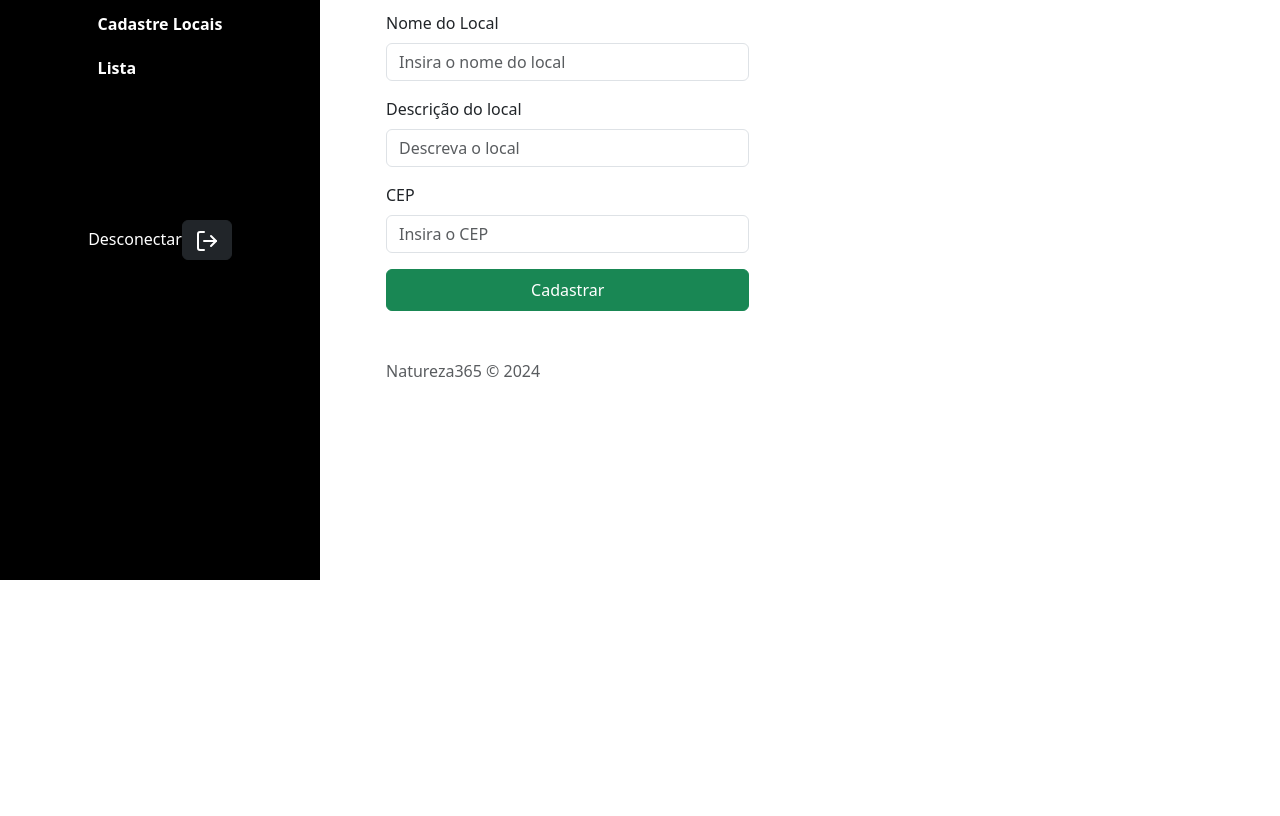
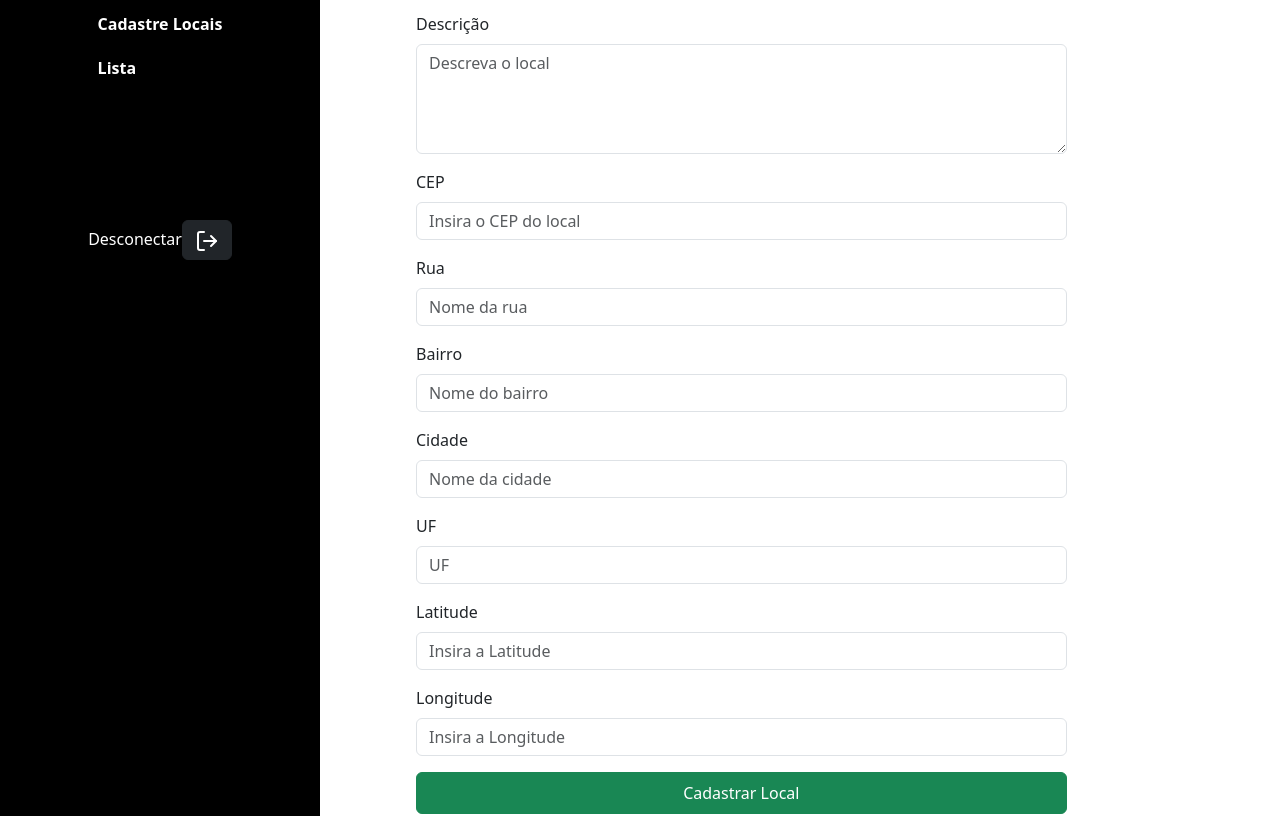
Before and after one commit to RodRibDev/BACKUPPROJETOFINAL, a React (Vite) app: page /dashboard/cadastrolocais in a window 1280 px wide. Shown: the part 220-1036 px from the top of the page. Before the commit the page ends 800 px from the top, so only its background shows below. Built offline with nearby package versions, Linux system fonts and the light colour scheme; sample sign-in values are in the browser's storage.

Commit message:
Funcionalidade de cadastrar locais implementada !

```diff
--- a/server.json
+++ b/server.json
@@ -130,6 +130,18 @@
       "cep": "05424020",
       "latitude": "-23.5703026",
       "longitude": "-46.6967364"
+    },
+    {
+      "id": "82c1",
+      "nome": "Capoeiras",
+      "descricao": "É o bairro onde eu moro. Bem legal ! Eu gosto bastante !",
+      "cep": "88070101",
+      "rua": "Santos Saraiva",
+      "bairro": "Capoeiras",
+      "cidade": "Florianópolis",
+      "uf": "SC",
+      "latitude": "-27.59796",
+      "longitude": "-48.58755"
     }
   ]
 }
--- a/src/pages/dashboard/cadastroLocais/cadastroLocais.css
+++ b/src/pages/dashboard/cadastroLocais/cadastroLocais.css
@@ -1,14 +1,8 @@
 .container-cadastroLocais {
-    height: 100vh;
     width: 100%;
-    padding: 0px 0px 0px 50px;
+    padding: 80px;
     display: flex;
-    align-items: center;
     justify-content: center;
-  }
-  .formSignin {
-    max-width: 720px;
-    padding: 1rem;
   }
 
   .logoCadastro {
--- a/src/pages/dashboard/cadastroLocais/cadastroLocais.jsx
+++ b/src/pages/dashboard/cadastroLocais/cadastroLocais.jsx
@@ -1,35 +1,253 @@
-import { Link } from 'react-router-dom'
-import './cadastroLocais.css'
-import logoPreta from "../../../assets/logoNaturezaPto.png";
+import { Link, useNavigate } from "react-router-dom";
+import "./cadastroLocais.css";
+import { useForm } from "react-hook-form";
+import { useState, useEffect } from "react";
 
 export function CadastroLocais() {
-    return (
-        <main className='container-cadastroLocais'>
-            <div className='formSignin'>
-                <form>
-                    <h1 className="h3 mb-3 fw-normal">Faça o cadastro de um local</h1>
+  const { register, handleSubmit, formState, setValue, watch } = useForm();
+  const { errors, isSubmitting } = formState;
+  const navigate = useNavigate();
+  const [loadingAddress, setLoadingAddress] = useState(false);
 
-                    <div className="mb-3">
-                        <label htmlFor="exampleFormControlInput1" className="form-label">Nome do Local</label>
-                        <input type="text" className="form-control" id="exampleFormControlInput1" placeholder="Insira o nome do local" />
-                    </div>
+  const cep = watch("cep");
 
+  useEffect(() => {
+    async function buscaCep() {
+      if (cep && cep.length === 8) {
+        try {
+          setLoadingAddress(true);
+          const cepresponse = await fetch(
+            `https://cep.awesomeapi.com.br/json/${cep}`
+          );
+          const data = await cepresponse.json();
+          console.log(data);
 
-                    <div className="mb-3">
-                        <label htmlFor="exampleFormControlInput1" className="form-label">Descrição do local</label>
-                        <input type="text" className="form-control" id="exampleFormControlInput1" placeholder="Descreva o local" />
-                    </div>
+          if (data.address_name) {
+            setValue("rua", data.address_name);
+            setValue("bairro", data.district);
+            setValue("cidade", data.city);
+            setValue("uf", data.state);
+            setValue("latitude", data.lat);
+            setValue("longitude", data.lng);
+          } else {
+            alert("CEP não encontrado.");
+          }
+        } catch (error) {
+          alert("Erro ao buscar o CEP.");
+        } finally {
+          setLoadingAddress(false);
+        }
+      }
+    }
 
-                    <div className="mb-3">
-                        <label htmlFor="exampleFormControlInput1" className="form-label">CEP</label>
-                        <input type="text" className="form-control" id="exampleFormControlInput1" placeholder="Insira o CEP" />
-                    </div>
+    buscaCep();
+  }, [cep, setValue]);
 
-                    <button className="btn btn-success w-100 py-2" type="submit">Cadastrar</button>
-                    <p className="mt-5 mb-3 text-body-secondary">Natureza365 &copy; 2024</p>
-                </form>
-            </div>
+  async function onSubmit(data) {
+    try {
 
-        </main>
-    )
+        const userLoggedStorage = localStorage.getItem('@nature365:user');
+        if (userLoggedStorage) {
+            const user = JSON.parse(userLoggedStorage);
+            data.usuario = user.nome;
+        }
+        const response = await fetch("http://localhost:3333/locais", {
+        method: "POST",
+        headers: {
+          "Content-Type": "application/json",
+        },
+        body: JSON.stringify(data),
+      });
+
+      if (response.ok) {
+        alert("Local cadastrado com sucesso!");
+        navigate("/dashboard");
+      } else {
+        alert("Erro ao cadastrar local.");
+      }
+    } catch (error) {
+      alert("Erro ao conectar com o servidor.");
+    }
+  }
+
+  return (
+    <main className="container-cadastroLocais">
+      <div className="formSignin">
+        <form onSubmit={handleSubmit(onSubmit)}>
+          <h1 className="h3 mb-3 fw-normal">
+            Preencha todos os campos para cadastrar o local.
+          </h1>
+
+          <div className="mb-3">
+            <label htmlFor="nome" className="form-label">
+              Nome do Local
+            </label>
+            <input
+              type="text"
+              className="form-control"
+              id="nome"
+              placeholder="Insira o nome do local"
+              {...register("nome", { required: "Nome do local é obrigatório" })}
+            />
+            {errors.nome && (
+              <span className="text-danger">{errors.nome.message}</span>
+            )}
+          </div>
+
+          <div className="mb-3">
+            <label htmlFor="descricao" className="form-label">
+              Descrição
+            </label>
+            <textarea
+              className="form-control"
+              id="descricao"
+              placeholder="Descreva o local"
+              rows="4"
+              {...register("descricao", {
+                required: "A descrição é obrigatória",
+              })}
+            ></textarea>
+            {errors.descricao && (
+              <span className="text-danger">{errors.descricao.message}</span>
+            )}
+          </div>
+
+          <div className="mb-3">
+            <label htmlFor="cep" className="form-label">
+              CEP
+            </label>
+            <input
+              type="text"
+              className="form-control"
+              id="cep"
+              placeholder="Insira o CEP do local"
+              {...register("cep", { required: "CEP é obrigatório" })}
+            />
+            {errors.cep && (
+              <span className="text-danger">{errors.cep.message}</span>
+            )}
+          </div>
+
+          <div className="mb-3">
+            <label htmlFor="rua" className="form-label">
+              Rua
+            </label>
+            <input
+              type="text"
+              className="form-control"
+              id="rua"
+              placeholder="Nome da rua"
+              {...register("rua", { required: "Rua é obrigatória" })}
+            />
+            {errors.rua && (
+              <span className="text-danger">{errors.rua.message}</span>
+            )}
+          </div>
+
+          <div className="mb-3">
+            <label htmlFor="bairro" className="form-label">
+              Bairro
+            </label>
+            <input
+              type="text"
+              className="form-control"
+              id="bairro"
+              placeholder="Nome do bairro"
+              {...register("bairro", { required: "Bairro é obrigatório" })}
+            />
+            {errors.bairro && (
+              <span className="text-danger">{errors.bairro.message}</span>
+            )}
+          </div>
+
+          <div className="mb-3">
+            <label htmlFor="cidade" className="form-label">
+              Cidade
+            </label>
+            <input
+              type="text"
+              className="form-control"
+              id="cidade"
+              placeholder="Nome da cidade"
+              {...register("cidade", { required: "Cidade é obrigatória" })}
+            />
+            {errors.cidade && (
+              <span className="text-danger">{errors.cidade.message}</span>
+            )}
+          </div>
+
+          <div className="mb-3">
+            <label htmlFor="uf" className="form-label">
+              UF
+            </label>
+            <input
+              type="text"
+              className="form-control"
+              id="uf"
+              placeholder="UF"
+              {...register("uf", { required: "UF é obrigatória" })}
+            />
+            {errors.uf && (
+              <span className="text-danger">{errors.uf.message}</span>
+            )}
+          </div>
+
+          <div className="mb-3">
+            <label htmlFor="latitude" className="form-label">
+              Latitude
+            </label>
+            <input
+              type="text"
+              className="form-control"
+              id="latitude"
+              placeholder="Insira a Latitude"
+              {...register("latitude", {
+                required: "A Latitude é obrigatória",
+              })}
+            />
+            {errors.latitude && (
+              <span className="text-danger">{errors.latitude.message}</span>
+            )}
+          </div>
+
+          <div className="mb-3">
+            <label htmlFor="longitude" className="form-label">
+              Longitude
+            </label>
+            <input
+              type="text"
+              className="form-control"
+              id="longitude"
+              placeholder="Insira a Longitude"
+              {...register("longitude", {
+                required: "A longitude é obrigatória",
+              })}
+            />
+            {errors.longitude && (
+              <span className="text-danger">{errors.longitude.message}</span>
+            )}
+          </div>
+
+          <button
+            className="btn btn-success w-100 py-2"
+            type="submit"
+            disabled={isSubmitting || loadingAddress}
+          >
+            {isSubmitting || loadingAddress
+              ? "Carregando..."
+              : "Cadastrar Local"}
+          </button>
+          <p className="mt-5 mb-3 text-body-secondary">
+            Natureza365 &copy; 2024
+          </p>
+          <p>
+            Deseja ver os locais cadastrados?{" "}
+            <Link to="/dashboard/listalocais" className="custom-link">
+              Ver Locais
+            </Link>
+          </p>
+        </form>
+      </div>
+    </main>
+  );
 }
--- a/src/templates/private-route.css
+++ b/src/templates/private-route.css
@@ -1,7 +1,6 @@
 .container-private {
     display: flex;
     box-sizing: border-box;
-    height: 100vh;
 }
 .nav-ap {
     background-color: black;
```
